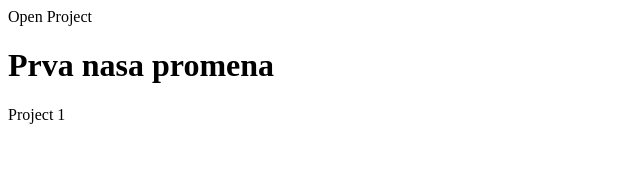
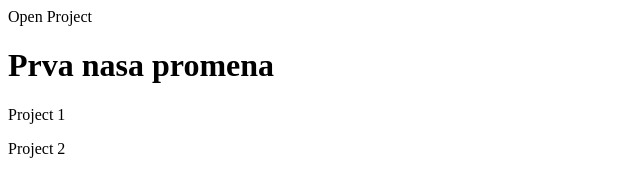
Before and after one commit to milakostic/openProject, a plain HTML site: page index.html in a window 1280 px wide. Shown: the full height of the page, 0-640 px from the left. Drawn offline with Linux system fonts and the light colour scheme.

Commit message:
Project2

```diff
--- a/index.html
+++ b/index.html
@@ -9,5 +9,6 @@
 <body>
     <h1>Prva nasa promena</h1>
     <p>Project 1</p>
+    <p>Project 2</p>
 </body>
 </html>
```
Also changed, not shown: git_commands.jpg (added).
